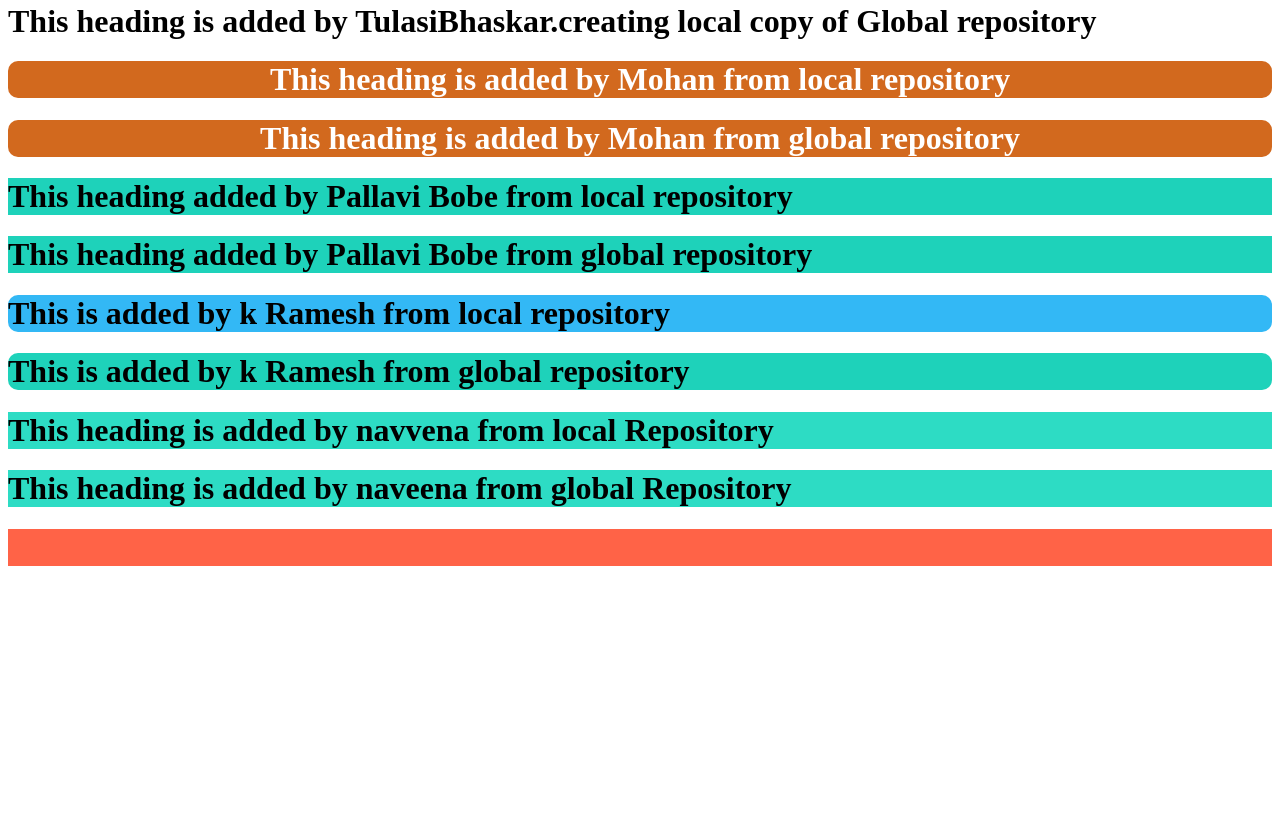
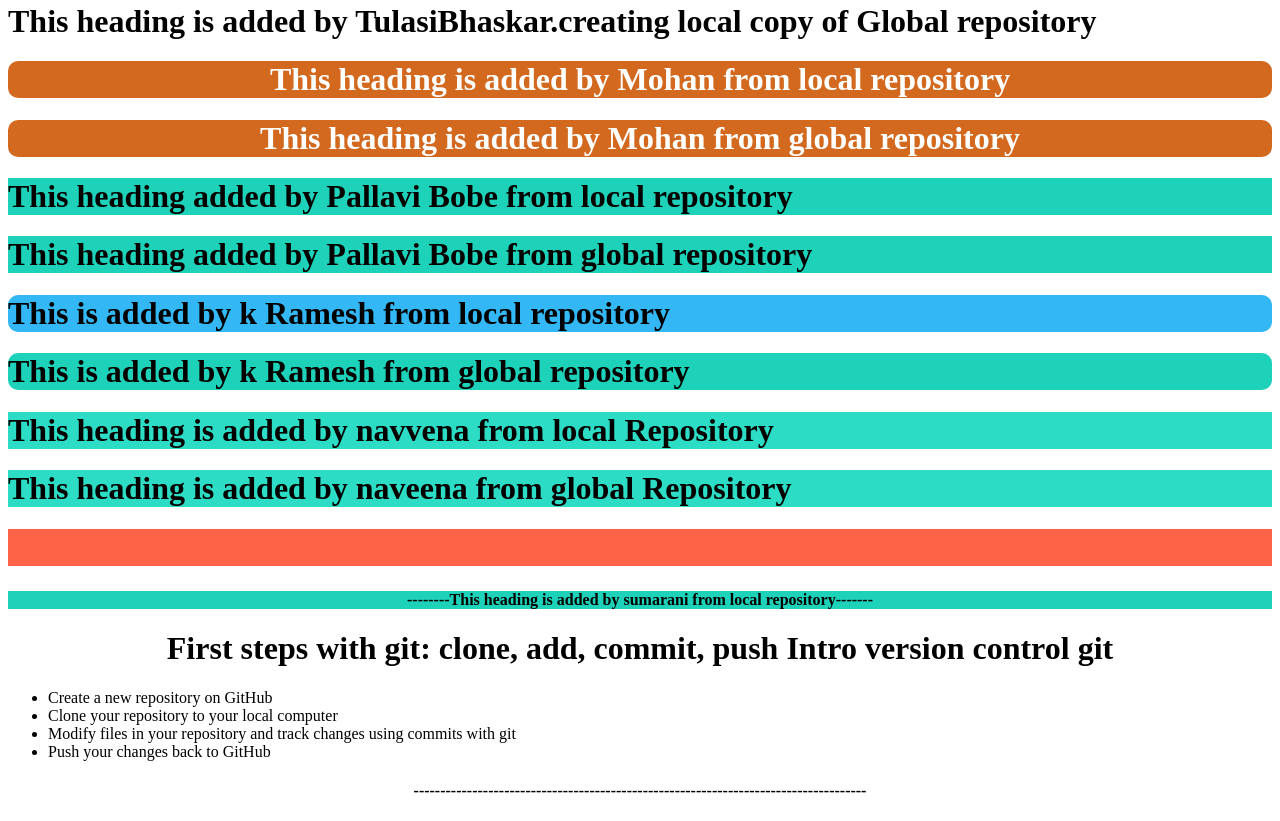
Before and after one commit to manjunadhb/2208Rep, a plain HTML site: page index.html in a window 1280 px wide. Shown: the part 968-1789 px from the top of the page. Before the commit the page ends 1546 px from the top, so only its background shows below. Drawn offline with Linux system fonts and the light colour scheme.

Commit message:
added a new heading in local repository

```diff
--- a/index.html
+++ b/index.html
@@ -72,5 +72,15 @@
     <marquee style="background-color: tomato; color: white; font-size: 2rem"
       >This Marquee is from Manu MN</marquee
     >
-  </body>
+    <center><h4 style="background-color: rgb(30, 210, 186)">--------This heading is added by sumarani from local repository-------</h4>
+    <h1>First steps with git: clone, add, commit, push Intro version control git</h1></center>
+        <ul>
+          <li>Create a new repository on GitHub</li>
+          <li>Clone your repository to your local computer</li>
+          <li>Modify files in your repository and track changes using commits with git</li>
+          <li>Push your changes back to GitHub</li>
+        </ul>
+    <h4 style="text-align: center">-------------------------------------------------------------------------------------</h4>
+
+    </body>
 </html>
```
